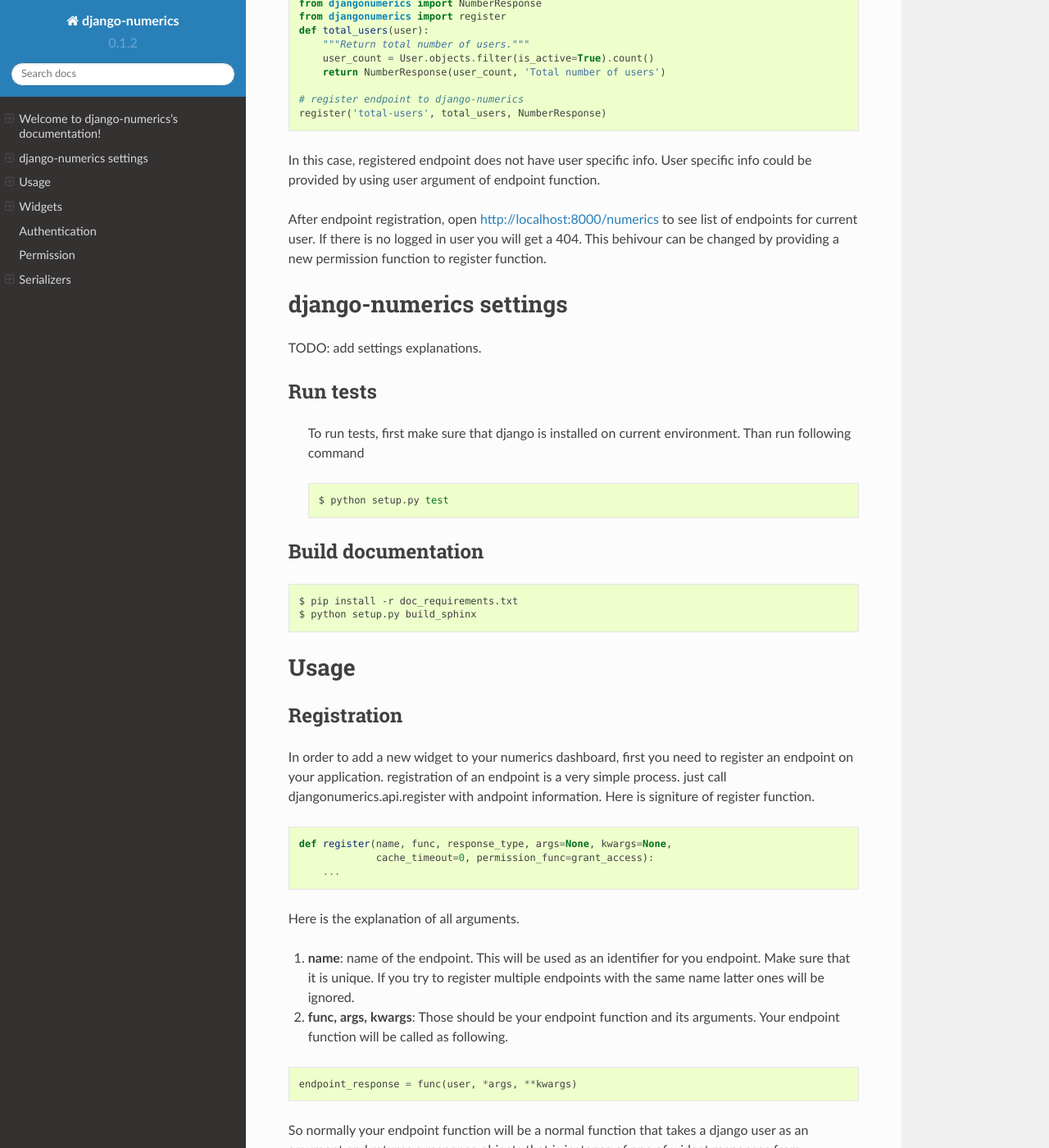
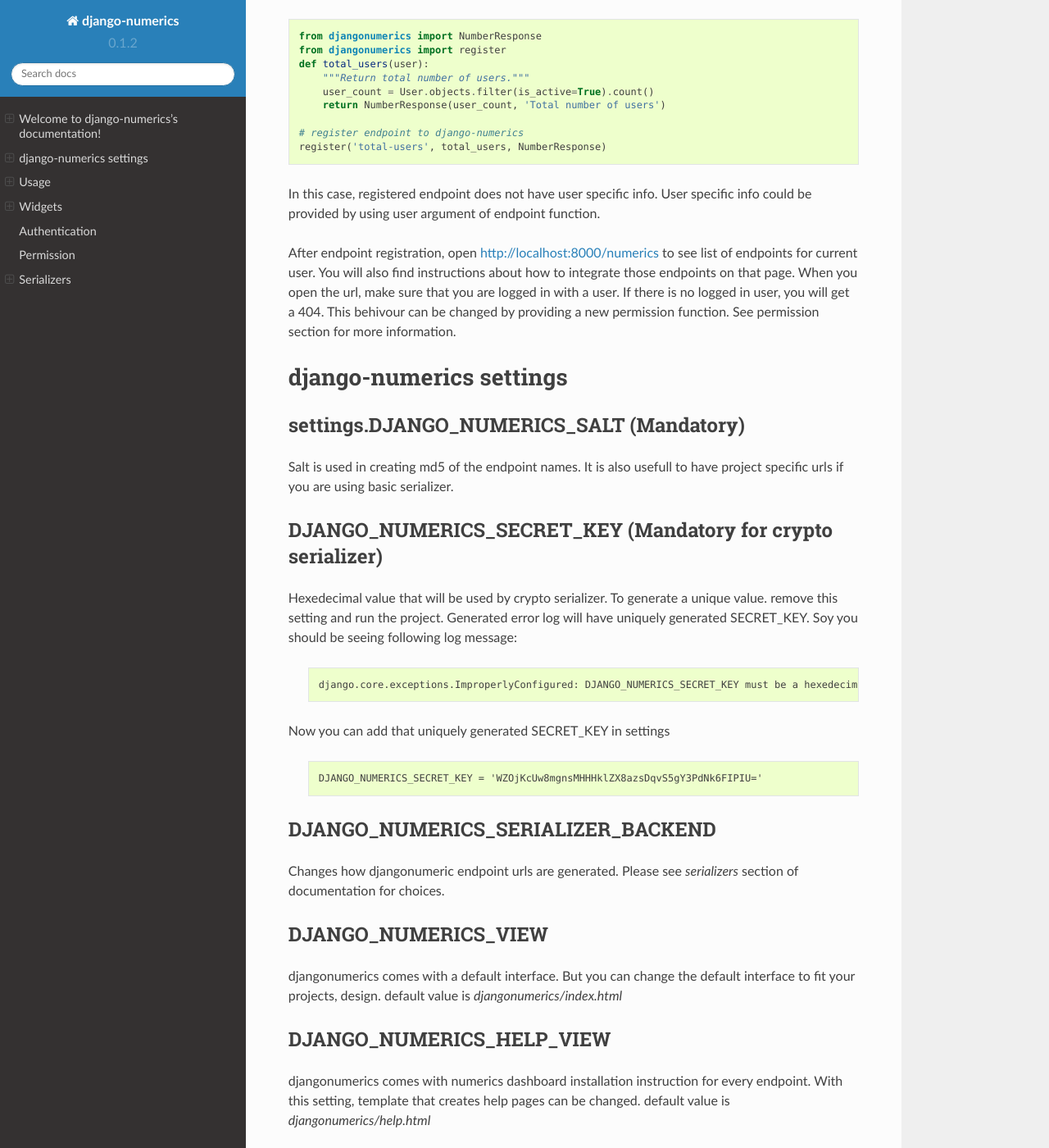
Before and after one commit to huseyinyilmaz/django-numerics, a Sphinx documentation site: the page built from doc/source/index.rst, in a window 1280 px wide and 1400 px high, scrolled down 1250 px. Shown: the whole window at 82% size. Built offline with Sphinx 7.4.7 and the Read the Docs theme 2.0.0, drawn with Linux system fonts in a browser that asks for light colours; some of the changed text lies outside the part shown.

Commit message:
better error message for absent DJANGO_NUMERICS_KEY. update docs

```diff
--- a/doc/source/index.rst
+++ b/doc/source/index.rst
@@ -23,7 +23,7 @@
 
 Integration
 -----------
-To use django-numerics in a project first add it to INSTALLED_APPS in your django settings file.
+1) To use django-numerics in a project first add it to INSTALLED_APPS in your project's settings.py file.
 
 .. code-block:: python
 
@@ -36,18 +36,19 @@
    )
 
 
-Add following setting to django settings file.
+2) Add following settings to your project's settings.py file.
 
 
 .. code-block:: python
 
-        # Please update those values for your project
-        # more info:
+        # for more info about django numeric settings:
         # http://django-numerics.readthedocs.org/en/latest/#django-numerics-settings
         DJANGO_NUMERICS_SALT='salt',
         DJANGO_NUMERICS_SECRET_KEY= '_i7QFz8nH19camV1PTono1ruXNtdOCPPQRZo22ckZXg=',
+        DJANGO_NUMERICS_SERIALIZER_BACKEND = \
+            'djangonumerics.serializers.CryptoSerializer'
 
-Go to main urls file and add django-numerics endpoints to url patterns
+3) Go to main urls file and add django-numerics endpoints to url patterns
 
 .. code-block:: python
 
@@ -76,11 +77,50 @@
 
 In this case, registered endpoint does not have user specific info. User specific info could be provided by using user argument of endpoint function.
 
-After endpoint registration, open http://localhost:8000/numerics to see list of endpoints for current user. If there is no logged in user you will get a 404. This behivour can be changed by providing a new permission function to register function.
+After endpoint registration, open http://localhost:8000/numerics to see list of endpoints for current user. You will also find instructions about how to integrate those endpoints on that page. When you open the url, make sure that you are logged in with a user. If there is no logged in user, you will get a 404. This behivour can be changed by providing a new permission function. See permission section for more information.
 
 django-numerics settings
 ========================
-TODO: add settings explanations.
+
+settings.DJANGO_NUMERICS_SALT (Mandatory)
+-----------------------------------------
+
+Salt is used in creating md5 of the endpoint names. It is also usefull to have project specific urls if you are using basic serializer.
+
+DJANGO_NUMERICS_SECRET_KEY (Mandatory for crypto serializer)
+------------------------------------------------------------
+
+Hexedecimal value that will be used by crypto serializer. To generate a unique value. remove this setting and run the project. Generated error log will have uniquely generated SECRET_KEY. Soy you should be seeing following log message:
+
+ .. code-block:: text
+
+   django.core.exceptions.ImproperlyConfigured: DJANGO_NUMERICS_SECRET_KEY must be a hexedecimal value. Here is one that is randomly generated for you ;) b'WZOjKcUw8mgnsMHHHklZX8azsDqvS5gY3PdNk6FIPIU='
+
+Now you can add that uniquely generated SECRET_KEY in settings
+
+
+ .. code-block:: text
+
+   DJANGO_NUMERICS_SECRET_KEY = 'WZOjKcUw8mgnsMHHHklZX8azsDqvS5gY3PdNk6FIPIU='
+
+DJANGO_NUMERICS_SERIALIZER_BACKEND
+----------------------------------
+
+Changes how djangonumeric endpoint urls are generated. Please see *serializers* section of documentation for choices.
+
+DJANGO_NUMERICS_VIEW
+--------------------
+
+djangonumerics comes with a default interface. But you can change the default interface to fit your projects, design. default value is *djangonumerics/index.html*
+
+DJANGO_NUMERICS_HELP_VIEW
+-------------------------
+
+djangonumerics comes with numerics dashboard installation instruction for every endpoint. With this setting, template that creates help pages can be changed. default value is *djangonumerics/help.html*
+
+DJANGO_NUMERICS_ENABLED
+-----------------------
+With this settings, all djangonumerics endpoints can be disabled. Default value is True
 
 
 Run tests
```
Also changed, not shown: other parts of doc/source/index.rst (+1 -1 lines), 1 other file.
